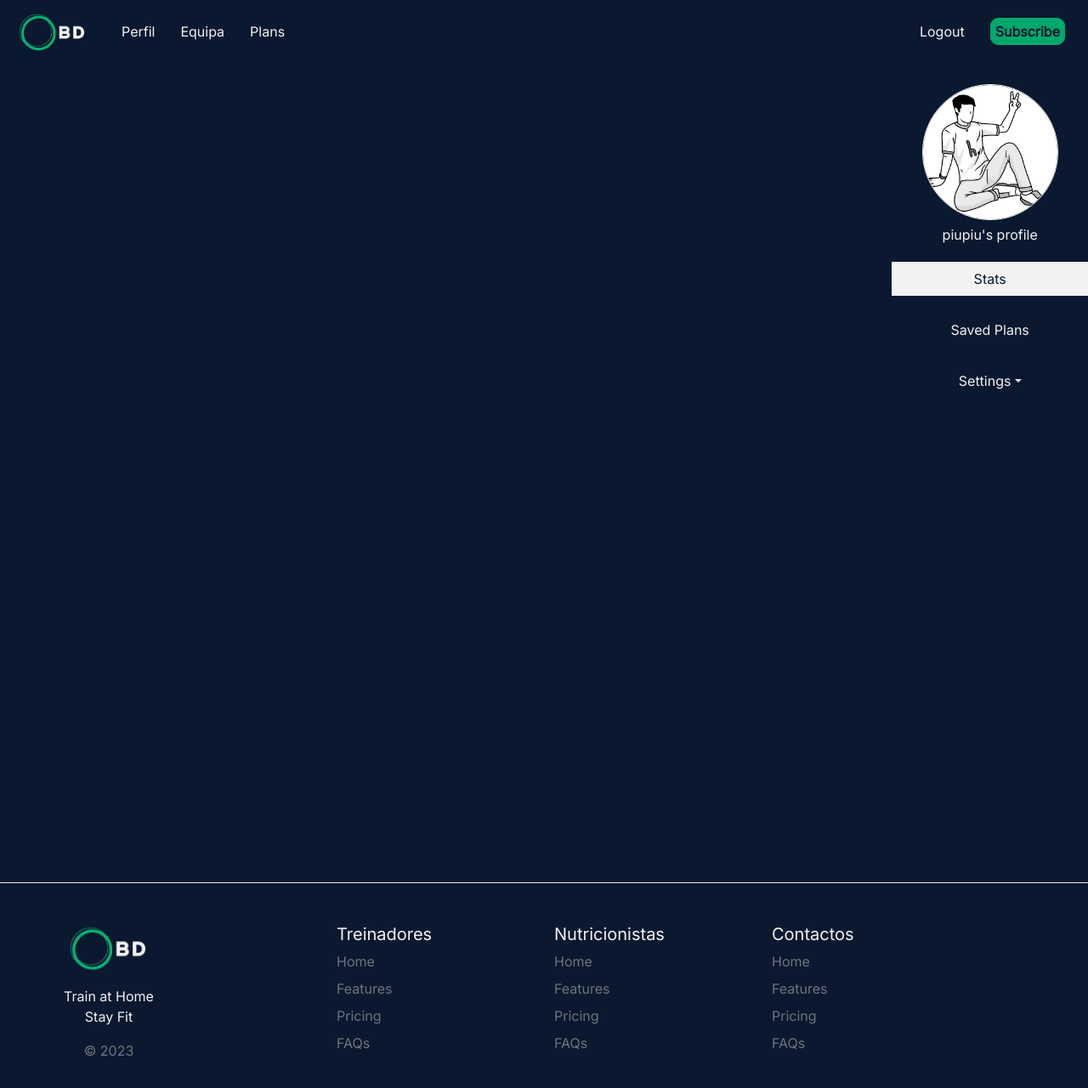
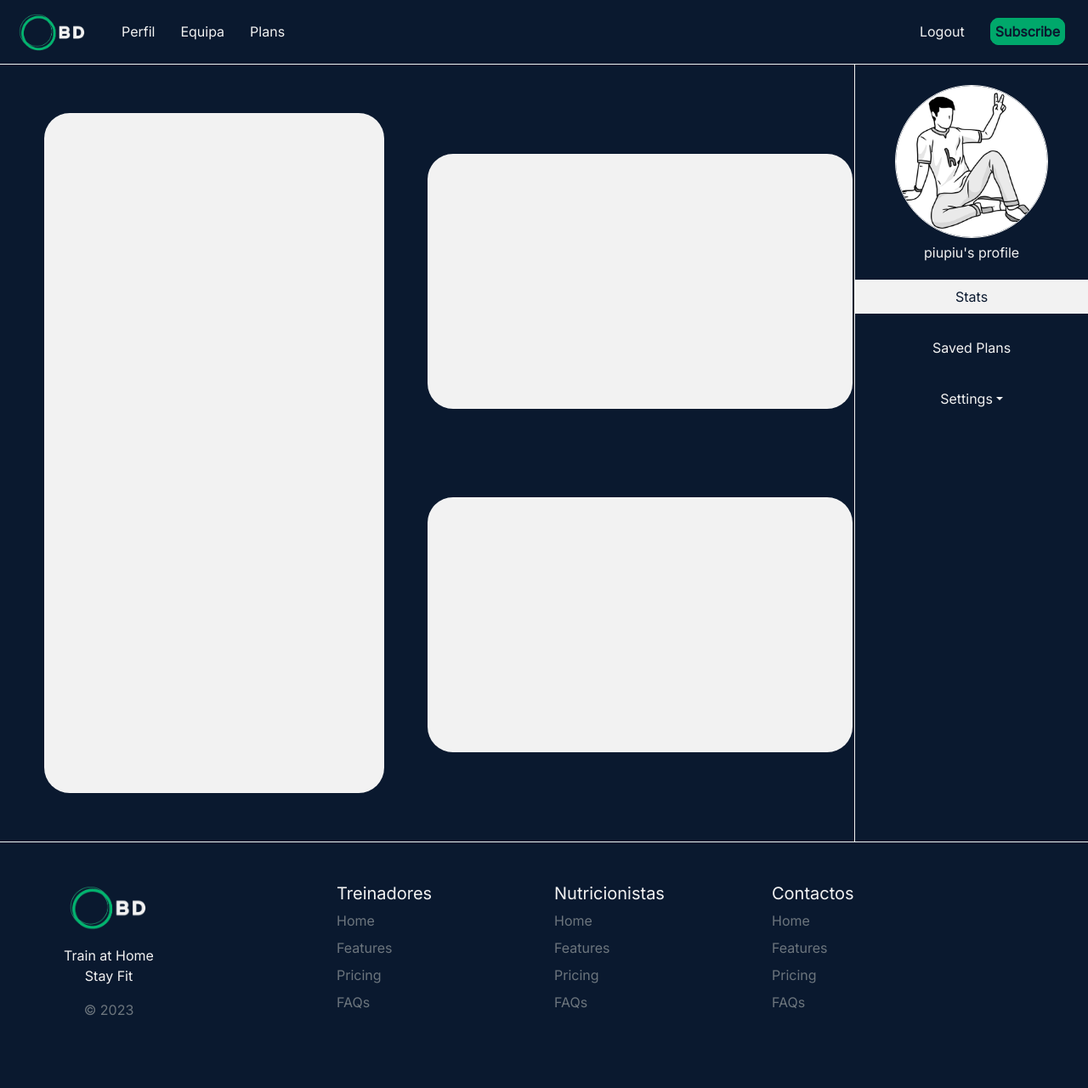
Before and after one commit to AfonsoLob/Built-Different, a Flask app: page /profile in a window 1280 px wide. Shown: the whole page at 85% size. After the commit the page ends 1194 px from the top, so only its background shows below. Run offline with Flask 3, Linux system fonts and the light colour scheme; a user stored in the database is signed in; some libraries are stand-ins or nearby versions.

Commit message:
css - responsiveness and layout

```diff
--- a/website/static/css/base.css
+++ b/website/static/css/base.css
@@ -12,6 +12,7 @@ body{
  /* Navbar */
  .navbar {
     background-color: #0A192F;
+    border-bottom: 1px solid #f2f2f2;
   }
   .navbar-start {
     display: flex;
@@ -42,7 +43,9 @@ body{
     color: #0A192F;
     text-decoration: none;
   }
-
+  .navbar-item.subscribe{
+    padding: 15px !important;
+  }
   #subscribe:hover,
   #subscribe:focus {
     background-color: hsl(158, 100%, 38%);
@@ -57,28 +60,6 @@ body{
     gap: 30px;
     margin-right: 30px;
     flex-grow: 1;
-  }
-
-  @media screen and (max-width: 768px) {
-    .navbar-menu {
-      display: none;
-    }
-
-    .navbar-burger {
-      display: block;
-    }
-  }
-
-  @media screen and (min-width: 769px) {
-    .navbar-burger {
-      display: none;
-    }
-
-    .navbar-menu {
-      display: flex;
-      justify-content: flex-end;
-      flex-grow: 1;
-    }
   }
   .footer{
     display: flex;
@@ -110,3 +91,14 @@ body{
   button:hover{
     background-color: #006641;
   }
+
+
+@media (max-width: 480px){
+  .navbar-end, .navbar-start{
+    flex-wrap: wrap;
+    justify-content: flex-start;
+  }
+  .plans-container{
+    gap: 10px;
+  }
+}
--- a/website/static/css/bootstrap.css
+++ b/website/static/css/bootstrap.css
@@ -9,7 +9,9 @@
     color: #FFA500
   }
 
-
+.navbar-item{
+    padding: 0px 15px !important;
+}
 .nav-link.active{
     background-color: #f2f2f2 !important;
     color: #0A192F !important;
@@ -17,3 +19,11 @@
 .nav-link{
     color: #f2f2f2 !important;
 }
+.navbar-toggler{
+    background-color: #0a192f !important;
+    border: 1px solid #f2f2f2 !important;
+    border-radius: 10px !important;
+}
+.bi-chevron-down{
+    color: #f2f2f2 !important;
+}
--- a/website/static/css/main.css
+++ b/website/static/css/main.css
@@ -109,4 +109,7 @@ p{
         flex-direction: column;
         max-width: 100%;
     }
+    .plans-image, .right-dc{
+        display: none;
+    }
 }
--- a/website/static/css/profile.css
+++ b/website/static/css/profile.css
@@ -8,13 +8,16 @@
     color: #B22222;
     color: #FFA500;
   }
-
+/* Footer Top Margin 0 (So we're able to connect the lines) */
+.footer {
+    margin-top: 0px !important;
+}
+/*  */
 .profile-box{
     display: flex;
     flex-direction: column;
     border: 2px solid #0A192F;
     width: 100%;
-    /* height: 94vh; */
 }
 
 .content:not(.is-selected){
@@ -24,64 +27,69 @@
 /* Stats Box */
 #profile-stats{
     display: flex;
-    flex-direction: column;
+    align-items: center;
+    justify-content: center;
+    width: 100%;
+    height: 100%;
+}
+    /* Left Side */
+.personal-stats{
+    flex: 1;
+    height: 100%;
+    display: flex;
+    align-items: center;
     justify-content: center;
 }
-.inner-box{
-    width: 70%;
-    align-self: center;
+.stats-col{
+    background-color: #f2f2f2;
+    border-radius: 30px;
+    width: 400px;
+    height: 800px;
 }
-.inner-stats{
+    /* Right Side */
+.personal-results{
+    flex: 1;
+    height: 100%;
     display: flex;
     flex-direction: column;
-    gap: 10px;
+    align-items: center;
+    justify-content: space-evenly;
 }
-.statistic{
-    display: flex;
-    justify-content: space-between;
-    font-size: 22px;
+.personal-bmi{
+    background-color: #f2f2f2;
+    border-radius: 30px;
+    height: 300px;
+    width: 500px;
 }
-.statistic a{
-    text-decoration: underline;
+.personal-macros{
+    background-color: #f2f2f2;
+    border-radius: 30px;
+    height: 300px;
+    width: 500px;
 }
+/* Plans Box */
 
-/* Form Input */
-.form-weight{
-    text-align: center;
-    border: 2px solid #0A192F;
-    border-radius: 8px;
-    max-width: 120px;
-}
-.btn-weight{
-    margin-left: 20px;
-    background-color: #0A192F;
-    color: #F2F2F2;
-}
-.btn-weight:hover{
-    background-color: #0A192F;
-    color: #00A86B;
-}
+/* Settings Box */
+
 
 /* Profile */
 
 .profile {
     display: flex;
     flex-direction: row;
+    flex: 1;
 }
-
 .profile-tabs{
   display: flex;
   flex-direction: column;
   gap: 20px;
-  background-color: #0A192F;
-  width: 22%;
+  width: 350px;
   text-align: center;
+  border-left: 1px solid #f2f2f2;
 }
 .profile-tabs li{
   list-style-type: none;
 }
-
-
 
 /* Profile Right Side */
 .profile-image{
@@ -95,8 +103,8 @@
 .profile-image img{
     border: 1px solid #F2F2F2;
     color: #F2F2F2;
-    height: 20vh;
-    width: 20vh;
+    height: 180px;
+    width: 180px;
     border-radius: 50%;
 }
 
```
Also changed, not shown: other parts of website/static/css/profile.css (+62 -0 lines).
